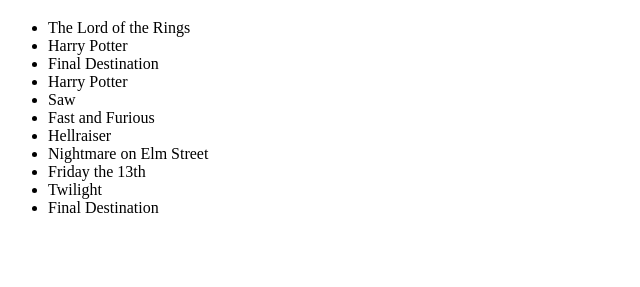
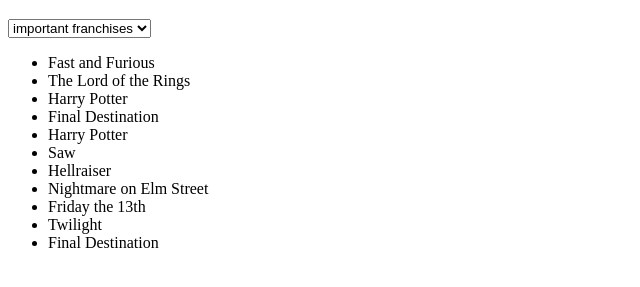
Before and after one commit to casl0x/DOM, a plain HTML site: page 7.DOM-drill/index.html in a window 1280 px wide. Shown: the part 61-348 px from the top of the page, without its empty margins (0-640 px from the left). Drawn offline with Linux system fonts and the light colour scheme.

Commit message:
exercices les moins difficiles: fait

```diff
--- a/7.DOM-drill/index.html
+++ b/7.DOM-drill/index.html
@@ -5,12 +5,13 @@
   <meta charset="UTF-8">
   <meta name="viewport" content="width=device-width, initial-scale=1.0">
   <title>The Great DOM Drill</title>
+  <script src="./script.js"></script>
 </head>
 
 <body>
   <h1>My favorite franchises</h1>
 
-  <ul id="mvlist">
+  <ul>
     <li>The Lord of the Rings</li>
     <li>Harry Potter</li>
     <li>Final Destination</li>
--- a/7.DOM-drill/script.js
+++ b/7.DOM-drill/script.js
@@ -1,16 +1,54 @@
-const list = document.getElementById('mvlist');
+document.addEventListener('DOMContentLoaded', function(){
+    // selection de la liste
+    const ul = document.querySelector('ul');
+    const child = ul.childNodes;
 
-const children = list.childNodes;
-
-for (let i=0; i < children.length; i++) {
-    const child = children[i];
-
-    if (list.children === 0){
-        if (child.textContent === 'Fast and Furious'){
-            if (i !== 0) {
-                list.insertBefore(mov, list.childNodes[0]);
+    // repérage du film "fast and furious" et le rendre IMPORTANT
+    for(let i = 0; i < child.length; i++){
+        const elem = child[i];
+        if (elem.nodeType === 1){
+            if (elem.textContent.includes('Fast and Furious')){
+                if (i !== 1){
+                    ul.insertBefore(elem, ul.firstChild);
+                }
+                elem.classList.add('important');
             }
-            child.classList.add('important');
+            elem.addEventListener('click', function(){
+                if (this.textContent === 'Fast and Furious'){
+                    alert("The most important franchise ever, the story of DOM(inic) Toretto's family. It's not about car, it's about family.")
+                } else {
+                    alert(this.textContent);
+                }
+            });
         }
     }
-}
+
+    // selection d'option et change du contenu affiché
+    const div = document.createElement("div");
+    ul.parentNode.insertBefore(div, ul)
+
+    const select = document.createElement("select");
+    const option1 = document.createElement('option');
+    option1.textContent = 'important franchises'
+    const option2 = document.createElement('option');
+    option2.textContent = 'normal franchises'
+
+    select.appendChild(option1)
+    select.appendChild(option2)
+    div.appendChild(select)
+
+    select.addEventListener('change', function(){
+        const allItems = ul.children;
+        for (let i =0; i<allItems.length; i++){
+            if (this.value === 'important franchises'){
+                if (allItems[i].classList.contains('important')){
+                    allItems[i].style.visibility = 'visible'
+                } else {
+                    allItems[i].style.visibility = 'hidden'
+                }
+            } else {
+                allItems[i].style.visibility = 'visible'
+            }
+        }
+    });
+});
```
